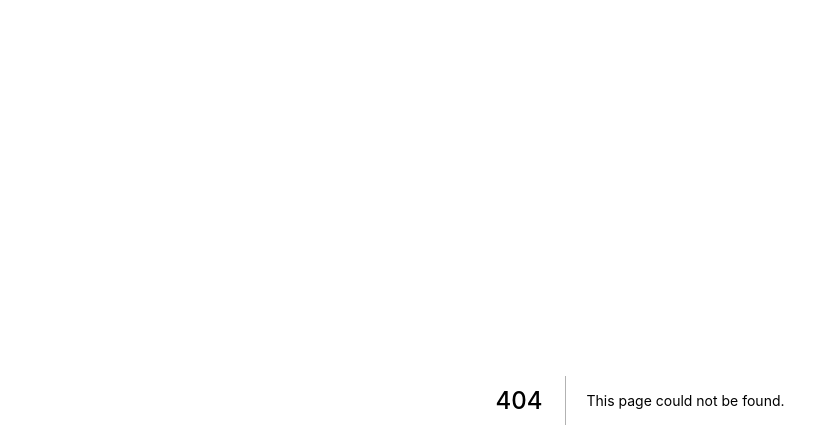
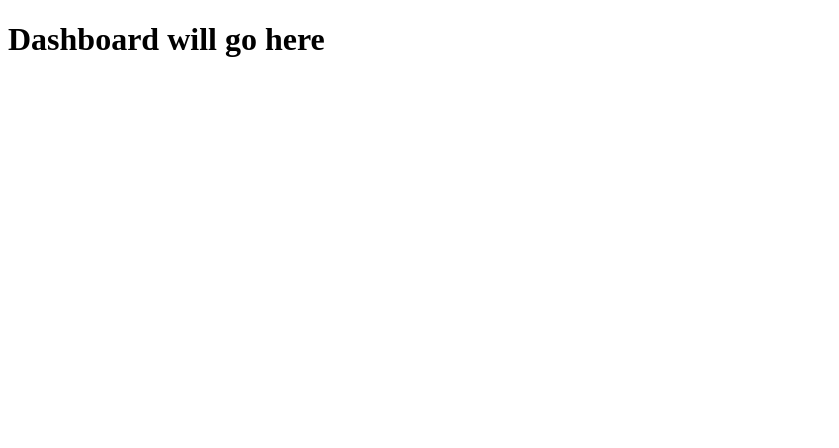
Before and after one commit to Embedded-Kernel/frontend, a Next.js app: page /app in a window 1280 px wide. Before the commit this address had no page. Shown: the top 448 px of the page, without its empty margins (0-839 px from the left). Built offline with nearby package versions, Linux system fonts and the light colour scheme.

Commit message:
fix: update

```diff
--- /dev/null
+++ b/pages/app.tsx
@@ -0,0 +1,14 @@
+import Head from 'next/head';
+
+export default function App() {
+  return (
+    <>
+      <Head>
+        <title>application</title>
+      </Head>
+      <div>
+        <h1>Dashboard will go here</h1>
+      </div>
+    </>
+  );
+}
```
